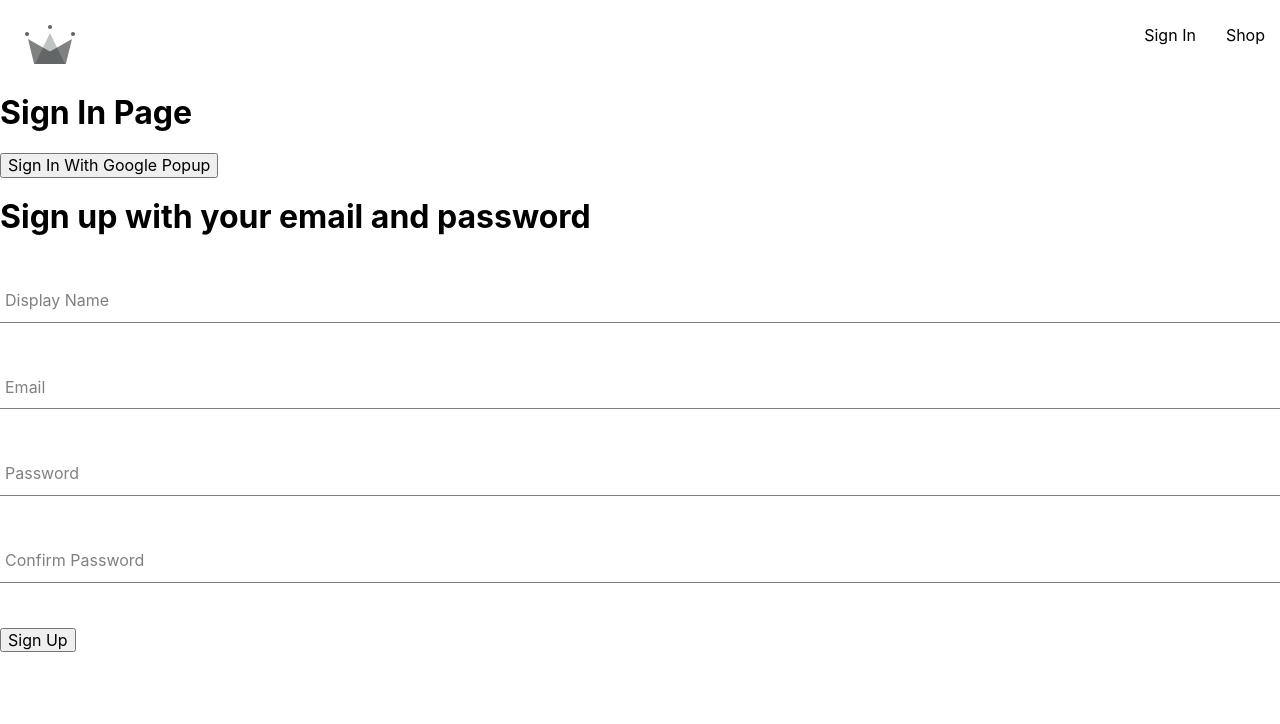
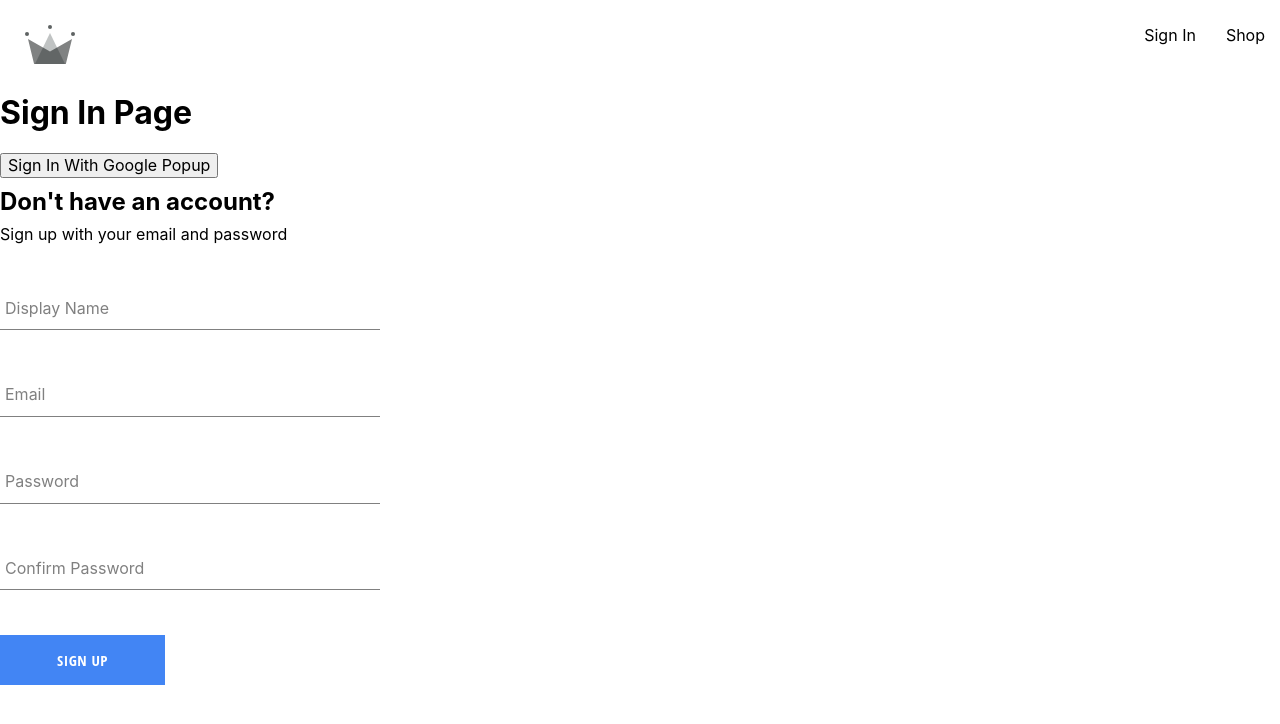
Before and after one commit to abgregs/react-clothing-store, a React (Create React App) app: page /sign-in in a window 1280 px wide. Shown: the top 724 px of the page. Built offline with nearby package versions, Linux system fonts and the light colour scheme.

Commit message:
add button component

```diff
--- /dev/null
+++ b/src/components/button/button.component.jsx
@@ -0,0 +1,12 @@
+import './button.styles.scss';
+
+const BUTTON_TYPE_CLASSES = {
+  google: 'google-sign-in',
+  inverted: 'inverted',
+}
+
+const Button = ({ children, buttonType, ...otherProps}) => {
+  return <button className={`button-container ${BUTTON_TYPE_CLASSES[buttonType]}`} {...otherProps}>{children}</button>;
+};
+
+export default Button;
--- /dev/null
+++ b/src/components/button/button.styles.scss
@@ -0,0 +1,46 @@
+.button-container {
+  min-width: 165px;
+  width: auto;
+  height: 50px;
+  letter-spacing: 0.5px;
+  line-height: 50px;
+  padding: 0 35px 0 35px;
+  font-size: 15px;
+  background-color: black;
+  color: white;
+  text-transform: uppercase;
+  font-family: 'Open Sans Condensed';
+  font-weight: bolder;
+  border: none;
+  cursor: pointer;
+  display: flex;
+  justify-content: center;
+
+  &:hover {
+    background-color: white;
+    color: black;
+    border: 1px solid black;
+  }
+
+  &.google-sign-in {
+    background-color: #4285f4;
+    color: white;
+
+    &:hover {
+      background-color: #357ae8;
+      border: none;
+    }
+  }
+
+  &.inverted {
+    background-color: white;
+    color: black;
+    border: 1px solid black;
+
+    &:hover {
+      background-color: black;
+      color: white;
+      border: none;
+    }
+  }
+}
--- a/src/components/sign-up-form/sign-up-form.component.jsx
+++ b/src/components/sign-up-form/sign-up-form.component.jsx
@@ -1,10 +1,13 @@
 import { useState } from 'react';
 import FormInput from '../form-input/form-input.component';
+import Button from '../button/button.component';
 
 import {
   createAuthUserWithEmailAndPassword,
   createUserDocumentFromAuth,
 } from '../../utils/firebase/firebase.utils';
+
+import './sign-up-form.styles.scss';
 
 const defaultFormFields = {
   displayName: '',
@@ -57,8 +60,9 @@
   };
 
   return (
-    <div>
-      <h1>Sign up with your email and password</h1>
+    <div className='sign-up-container'>
+      <h2>Don't have an account?</h2>
+      <span>Sign up with your email and password</span>
       <form onSubmit={handleSubmit}>
         <FormInput
           label='Display Name'
@@ -100,7 +104,9 @@
             value: confirmPassword,
           }}
         />
-        <button type='submit'>Sign Up</button>
+        <Button buttonType='google' type='submit'>
+          Sign Up
+        </Button>
       </form>
     </div>
   );
--- /dev/null
+++ b/src/components/sign-up-form/sign-up-form.styles.scss
@@ -0,0 +1,9 @@
+.sign-up-container {
+  display: flex;
+  flex-direction: column;
+  width: 380px;
+}
+
+h2 {
+  margin: 10px 0;
+}
```
